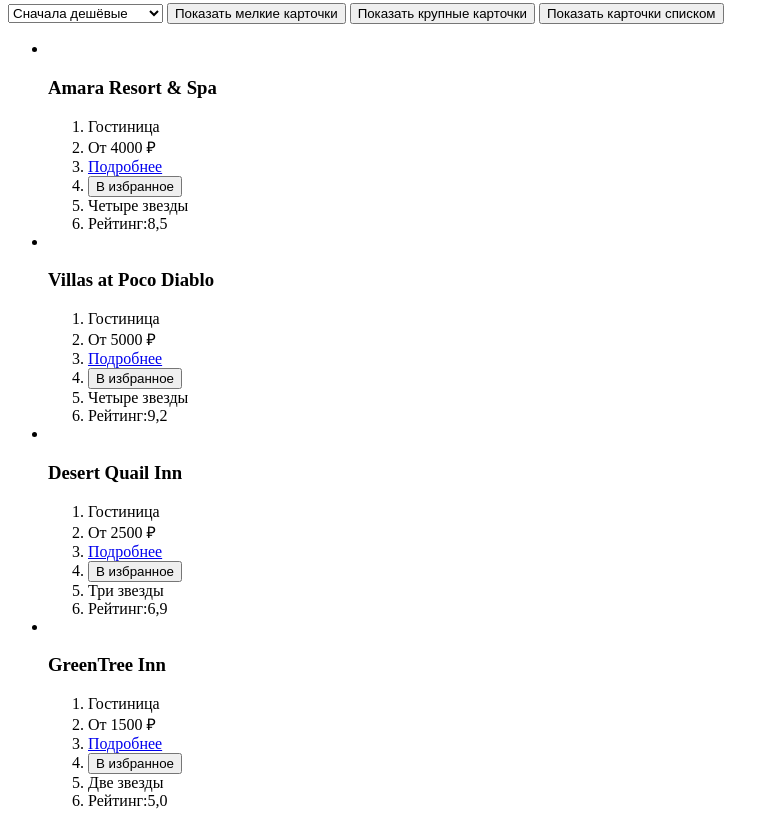
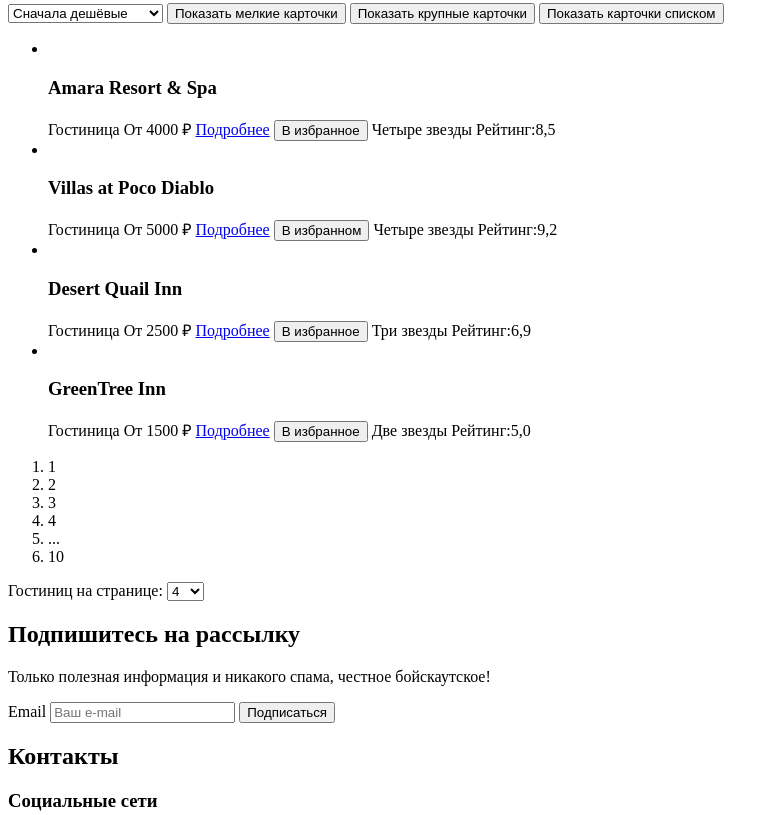
Before and after one commit to htmlacademy-htmlcss/2077277-sedona-34, a plain HTML site: page catalog.html in a window 1280 px wide. Shown: the part 787-1602 px from the top of the page, without its empty margins (0-779 px from the left). Drawn offline with Linux system fonts and the light colour scheme.

Commit message:
Вносит правки по домашнему заданию

```diff
--- a/catalog.html
+++ b/catalog.html
@@ -5,6 +5,7 @@
     <title>Гостиницы Седоны</title>
   </head>
   <body>
+    <div class="catalog-page">
       <header class="header">
         <nav class="navigation">
           <a class="navigation-logo" href="https://htmlacademy.ru/">
@@ -30,12 +31,12 @@
             <li class="navigation-list-item">
               <a class="navigation-link" href="#">
                 <span class="visually-hidden">Избранное</span>
-              <span class="visually-hidden">Количество объектов в избранном</span>
+                <span class="navigation-counter">12</span>
               </a>
             </li>
             <li class="navigation-list-item">
               <button class="navigation-button-favourites" type="button">
-              <span class="button-brown favourites-button">Хочу сюда!</span>
+                <span class="button button-brown favourites-button">Хочу сюда!</span>
               </button>
             </li>
           </ul>
@@ -108,7 +109,7 @@
                 <input class="control-item" type="range" name="price" value="9000" max="10000" min="0" step="1000">
                 <output class="control-item-otput" name="priceOutput">9000</output>
               </fieldset>
-            <button class="button-blue button-submit" type="submit">Применить</button>
+              <button class="button button-blue button-submit" type="submit">Применить</button>
               <input class="button-reset" type="reset" value="Сбросить">
             </form>
           </section>
@@ -134,98 +135,42 @@
             <li class="hotel-card">
               <img class="hotel-card-image" src="" alt="">
               <h3 class="hotel-card-title">Amara Resort & Spa</h3>
-            <ol class="hotel-card-point">
-              <li class="hotel-card-point-item">
               <span class="hotel-type">Гостиница</span>
-              </li>
-              <li class="hotel-card-point-item">
               <span class="hotel-price">От 4000 ₽</span>
-              </li>
-              <li class="hotel-card-point-item">
-                <a class="button-brown hotel-card-link" href="#">Подробнее</a>
-              </li>
-              <li class="hotel-card-point-item">
-                <button class="button-blue button-favourites" type="button">В избранное</button>
-              </li>
-              <li class="hotel-card-point-item">
+              <a class="button button-brown hotel-card-link" href="#">Подробнее</a>
+              <button class="button button-blue button-favourites" type="button">В избранное</button>
               <span class="visually-hidden">Четыре звезды</span>
-              </li>
-              <li class="hotel-card-point-item">
               <span class="hotel-rating">Рейтинг:8,5</span>
-              </li>
-            </ol>
             </li>
             <li class="hotel-card">
               <img class="hotel-card-image" src="" alt="">
               <h3 class="hotel-card-title">Villas at Poco Diablo</h3>
-            <ol class="hotel-card-point">
-              <li class="hotel-card-point-item">
               <span class="hotel-type">Гостиница</span>
-              </li>
-              <li class="hotel-card-point-item">
               <span class="hotel-price">От 5000 ₽</span>
-              </li>
-              <li class="hotel-card-point-item">
-                <a class="button-brown hotel-card-link" href="#">Подробнее</a>
-              </li>
-              <li class="hotel-card-point-item">
-                <button class="button-green button-favourites" type="button">В избранное</button>
-              </li>
-              <li class="hotel-card-point-item">
+              <a class="button button-brown hotel-card-link" href="#">Подробнее</a>
+              <button class="button button-green button-favourites" type="button">В избранном</button>
               <span class="visually-hidden">Четыре звезды</span>
-              </li>
-              <li class="hotel-card-point-item">
               <span class="hotel-rating">Рейтинг:9,2</span>
-              </li>
-            </ol>
             </li>
             <li class="hotel-card">
               <img class="hotel-card-image" src="" alt="">
               <h3 class="hotel-card-title">Desert Quail Inn</h3>
-            <ol class="hotel-card-point">
-              <li class="hotel-card-point-item">
               <span class="hotel-type">Гостиница</span>
-              </li>
-              <li class="hotel-card-point-item">
               <span class="hotel-price">От 2500 ₽</span>
-              </li>
-              <li class="hotel-card-point-item">
-                <a class="button-brown hotel-card-link" href="#">Подробнее</a>
-              </li>
-              <li class="hotel-card-point-item">
-                <button class="button-blue button-favourites" type="button">В избранное</button>
-              </li>
-              <li class="hotel-card-point-item">
+              <a class="button button-brown hotel-card-link" href="#">Подробнее</a>
+              <button class="button button-blue button-favourites" type="button">В избранное</button>
               <span class="visually-hidden">Три звезды</span>
-              </li>
-              <li class="hotel-card-point-item">
               <span class="hotel-rating">Рейтинг:6,9</span>
-              </li>
-            </ol>
             </li>
             <li class="hotel-card">
               <img class="hotel-card-image" src="" alt="">
               <h3 class="hotel-card-title">GreenTree Inn</h3>
-            <ol class="hotel-card-point">
-              <li class="hotel-card-point-item">
               <span class="hotel-type">Гостиница</span>
-              </li>
-              <li class="hotel-card-point-item">
               <span class="hotel-price">От 1500 ₽</span>
-              </li>
-              <li class="hotel-card-point-item">
-                <a class="button-brown hotel-card-link" href="#">Подробнее</a>
-              </li>
-              <li class="hotel-card-point-item">
-                <button class="button-blue button-favourites" type="button">В избранное</button>
-              </li>
-              <li class="hotel-card-point-item">
+              <a class="button button-brown hotel-card-link" href="#">Подробнее</a>
+              <button class="button button-blue button-favourites" type="button">В избранное</button>
               <span class="visually-hidden">Две звезды</span>
-              </li>
-              <li class="hotel-card-point-item">
               <span class="hotel-rating">Рейтинг:5,0</span>
-              </li>
-            </ol>
             </li>
           </ul>
           <div class="pagination-all">
@@ -266,7 +211,7 @@
           <form class="newsletter-form" action="https://echo.htmlacademy.ru/" method="post">
             <label class="visually-hidden" for="newsletter-email">Email</label>
             <input class="newsletter-form-field" type="email" placeholder="Ваш e-mail" name="email" id="newsletter-email">
-          <button class="button-blue newsletter-button" type="submit">Подписаться</button>
+            <button class="button button-blue newsletter-button" type="submit">Подписаться</button>
           </form>
         </section>
         <section class="footer-contacts">
@@ -301,5 +246,6 @@
           </section>
         </section>
       </footer>
+    </div>
   </body>
 </html>
```
Also changed, not shown: index.html (+3 -1 lines). Lines whose indentation alone changed are shown as unchanged.
